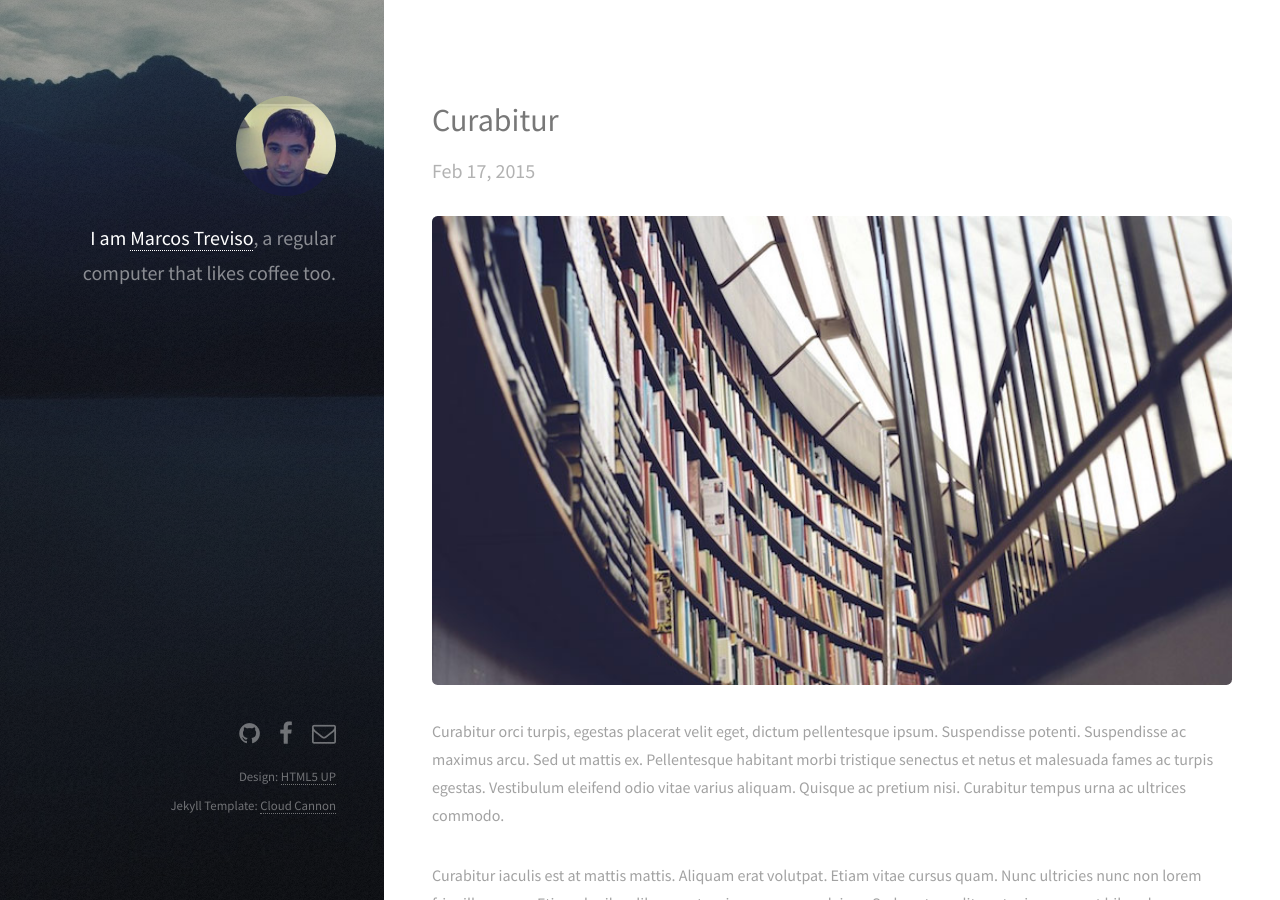
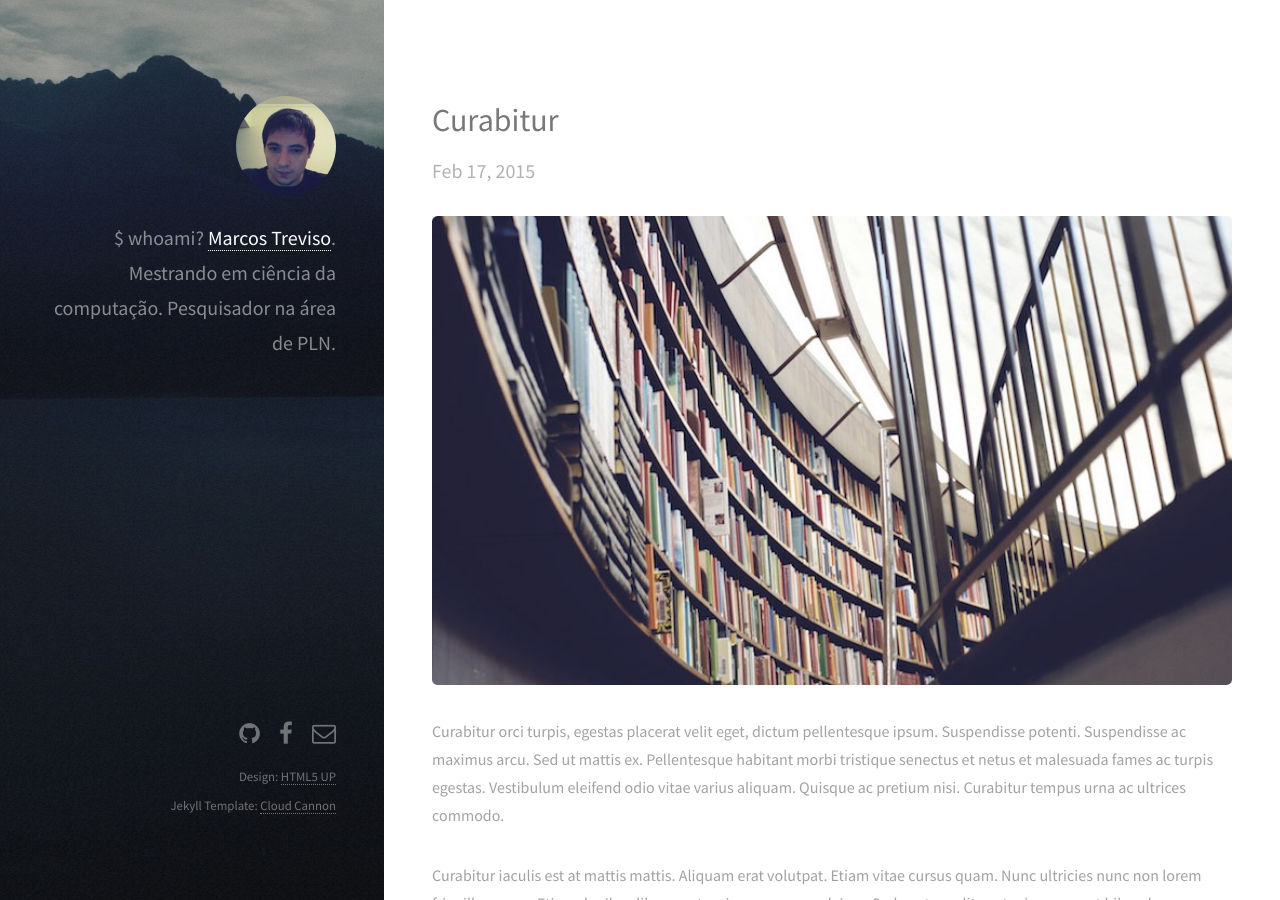
Before and after one commit to mtreviso/old-website, a Jekyll site: the page built from index.html, in a window 1280 px wide and 900 px high. Built offline with Jekyll 4.4.1, drawn with Linux system fonts in a browser that asks for light colours.

Commit message:
update profile description

```diff
--- a/_layouts/default.html
+++ b/_layouts/default.html
@@ -22,8 +22,9 @@
 
       <header id="header">
           <a href="/" class="image avatar"><img src="/images/avatar.jpg" alt="Marcos Treviso" /></a>
-          <h1><strong>I am <a href="/">Marcos Treviso</a></strong>, a <span title='pelenista'>regular computer</span> <br />
-          that likes coffee too.<br />
+          <h1>$ whoami? <strong><a href="/">Marcos Treviso</a></strong>.
+          Mestrando em ciência da computação.
+          Pesquisador na área de <span title='Processamento de Linguagem Natural'>PLN</span>. <br />
           <!-- crafted by <a href="http://html5up.net">HTML5 UP</a>.</h1> -->
       </header>
 
```
